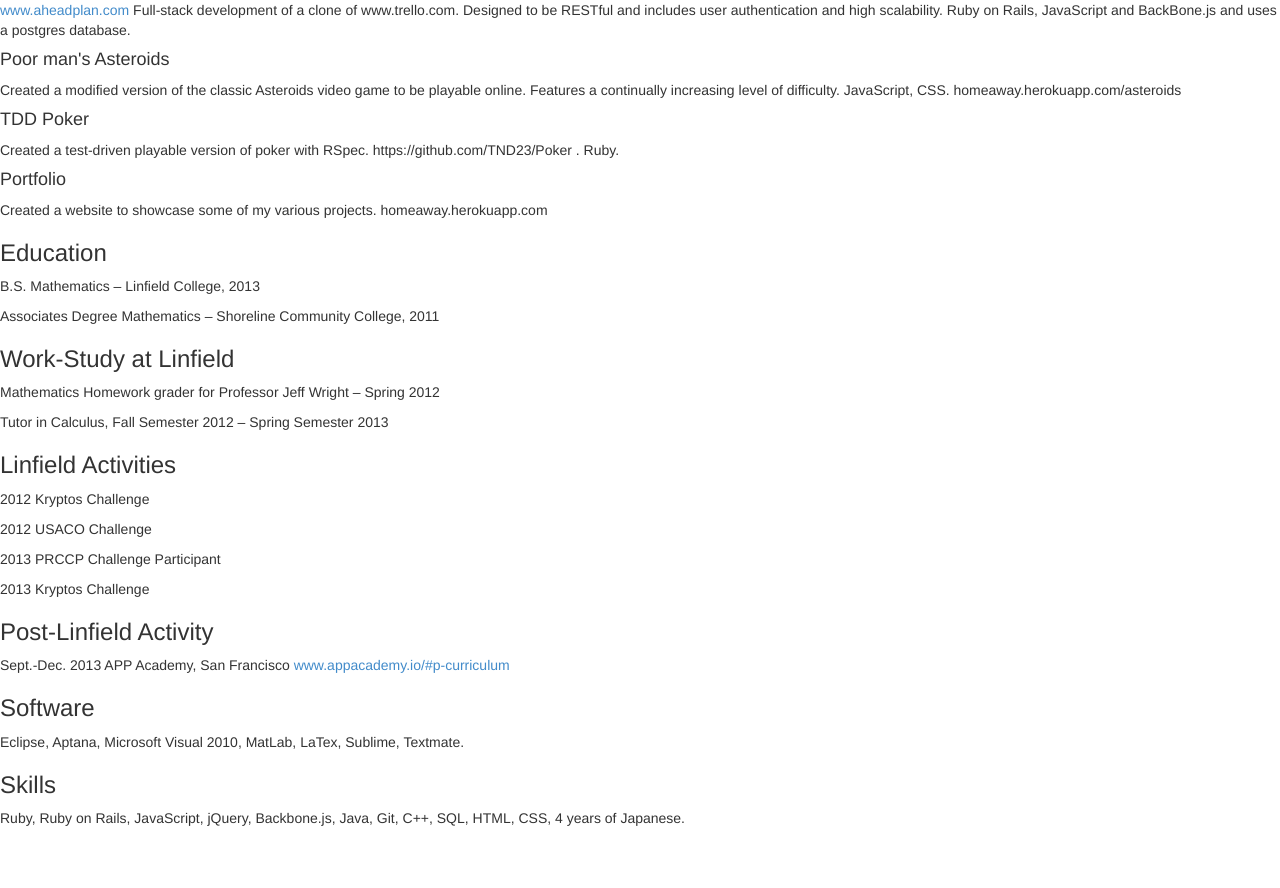
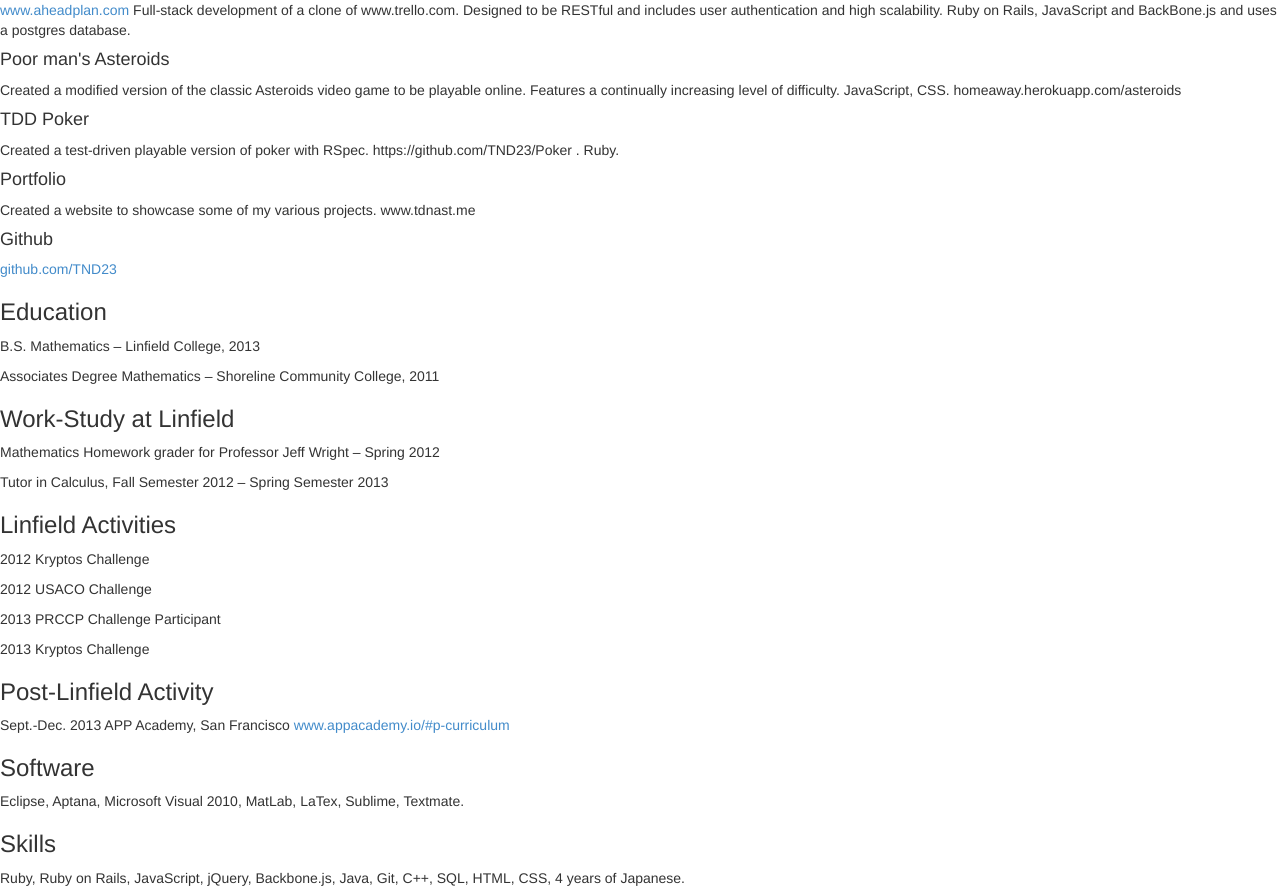
Before and after one commit to TND23/homesite, a Rails app: page /resume in a window 1280 px wide. Shown: the part 139-1027 px from the top of the page. Before the commit the page ends 965 px from the top, so only its background shows below. Run offline with Rails 7, Linux system fonts and the light colour scheme; style sheets or scripts are compiled from the project's sources.

Commit message:
minorer tweaks

```diff
--- a/app/views/resume/index.html.erb
+++ b/app/views/resume/index.html.erb
@@ -9,8 +9,9 @@
 </p>
 <p><h4> TDD Poker </h4>					Created a test-driven playable version of poker with RSpec. https://github.com/TND23/Poker . Ruby.
 </p>
-<p> <h4> Portfolio </h4>	Created a website to showcase some of my various projects. homeaway.herokuapp.com
+<p> <h4> Portfolio </h4>	Created a website to showcase some of my various projects. www.tdnast.me
 </p>
+<p> <h4> Github </h4> <a href="https://github.com/TND23">github.com/TND23</a> </p>
 
 <h3>Education</h3>
 <p>B.S. Mathematics – Linfield College, 2013</p>
```
